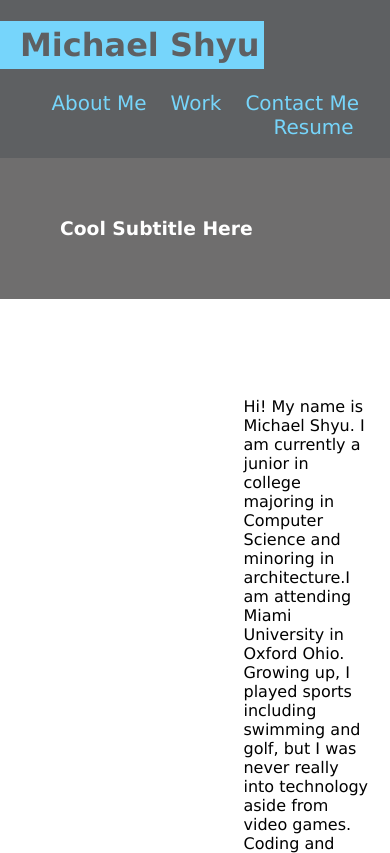
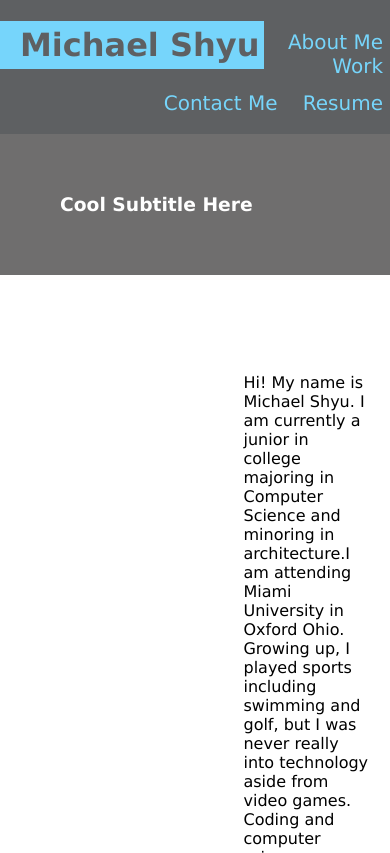
Before and after one commit to mshyu8/My-Portfolio, a plain HTML site: page index.html in a window 390 px wide. Shown: the top 853 px of the page. Drawn offline with Linux system fonts and the light colour scheme.

Commit message:
added media query

```diff
--- a/assets/css/style.css
+++ b/assets/css/style.css
@@ -181,3 +181,25 @@ padding-top: 80px;
     padding-top: 30px;
 
   }
+
+  @media screen and (max-width: 992px) {
+    header {
+        width: 100%
+
+    }
+  }
+
+
+  @media screen and (max-width: 768px) {
+    nav {
+        width: 100%;
+    }
+  }
+
+  /* Small smartphones - image placeholders change color */
+  @media screen and (max-width: 576px) {
+    body {
+        width: 100%;
+
+    }
+  }
```
